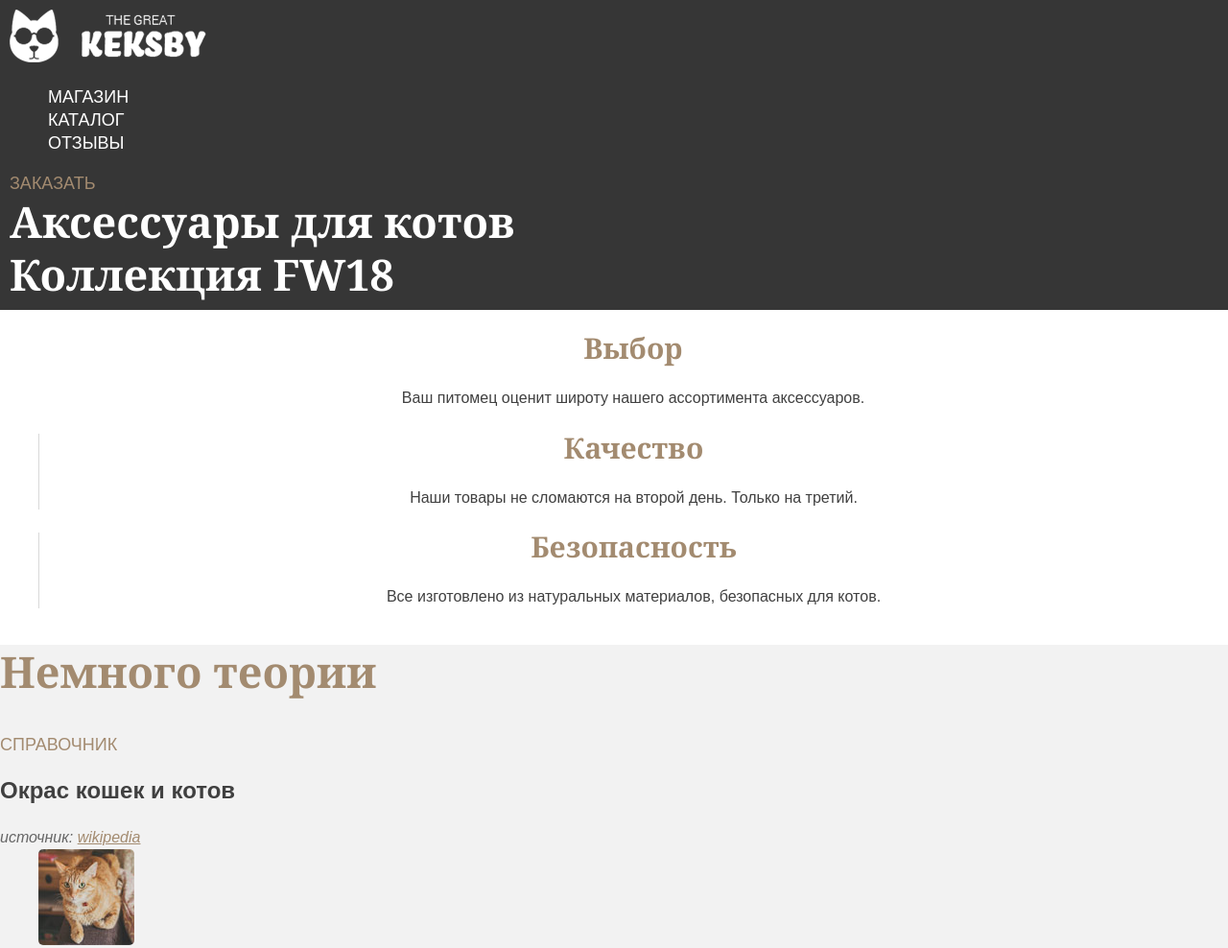
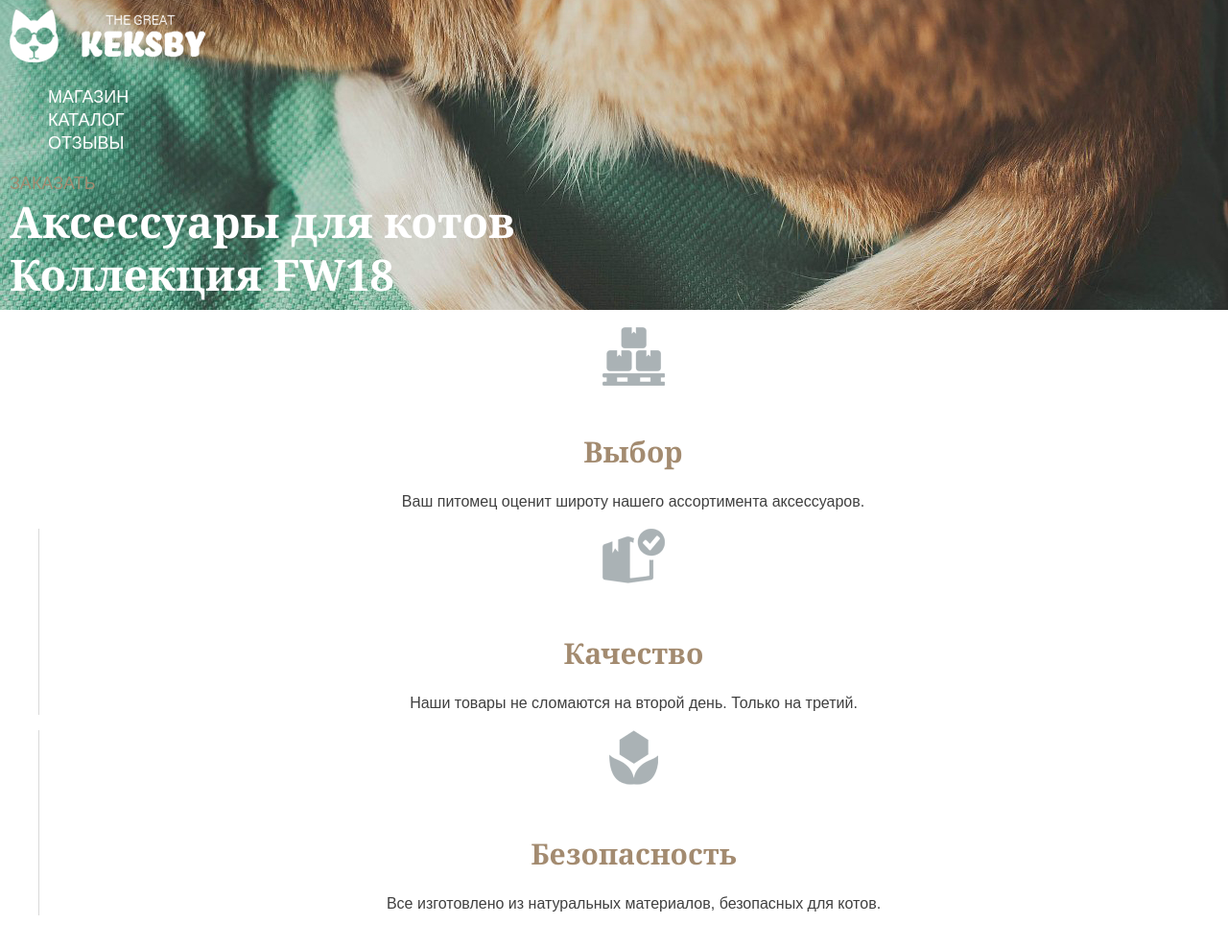
Before and after one commit to AlexLychev/Keksby, a plain HTML site: page index.html in a window 1280 px wide. Shown: the top 988 px of the page at 96% size. Drawn offline with Linux system fonts and the light colour scheme.

Commit message:
unit 8 finished

```diff
--- a/css/style.css
+++ b/css/style.css
@@ -11,7 +11,9 @@ body {
 .page-header {
     padding: 10px;
     background-color: #363636;
-    color: #c3c3c3
+    color: #c3c3c3;
+    background: url("../img/header-bg.jpg") no-repeat 50% 50%;
+    background-size: cover
 }
 
 .header-top {}
@@ -47,7 +49,8 @@ body {
 
 .feature-item {
     text-align: center;
-    border-left: 1px solid #d9d9d9
+    border-left: 1px solid #d9d9d9;
+    padding-top: 90px
 }
 .feature-item:first-child { border: none }
 
@@ -60,6 +63,12 @@ body {
     font-weight: bold;
     color: #a38b70
 }
+
+.feature-choice { background: url("../img/feature-1.png") no-repeat top center }
+
+.feature-quality { background: url("../img/feature-2.png") no-repeat top center }
+
+.feature-safety { background: url("../img/feature-3.png") no-repeat top center }
 
 .cat-reference { background-color: #f2f2f2 }
 
@@ -140,7 +149,10 @@ body {
 
 .feedback-tip { font-size: 16px }
 
-.feedback-form {}
+.feedback-form {
+    padding-right: 390px;
+    background: url("../img/write.jpg") no-repeat 100% 40px
+}
 
 .feedback-form-group { padding: 10px 0 10px 0 }
 
--- a/index.html
+++ b/index.html
@@ -26,15 +26,15 @@
 
         <div class="features">
             <ul>
-                <li class="feature-item">
+                <li class="feature-item feature-choice">
                     <h2 class="feature-title">Выбор</h2>
                     <p>Ваш питомец оценит широту нашего ассортимента аксессуаров.</p>
                 </li>
-                <li class="feature-item">
+                <li class="feature-item feature-quality">
                     <h2 class="feature-title">Качество</h2>
                     <p>Наши товары не сломаются на второй день. Только на третий.</p>
                 </li>
-                <li class="feature-item">
+                <li class="feature-item feature-safety">
                     <h2 class="feature-title">Безопасность</h2>
                     <p>Все изготовлено из натуральных материалов, безопасных для котов.</p>
                 </li>
```
Also changed, not shown: img/feature-1.png (added), img/feature-2.png (added), img/feature-3.png (added), img/header-bg.jpg (added), img/write.jpg (added).
